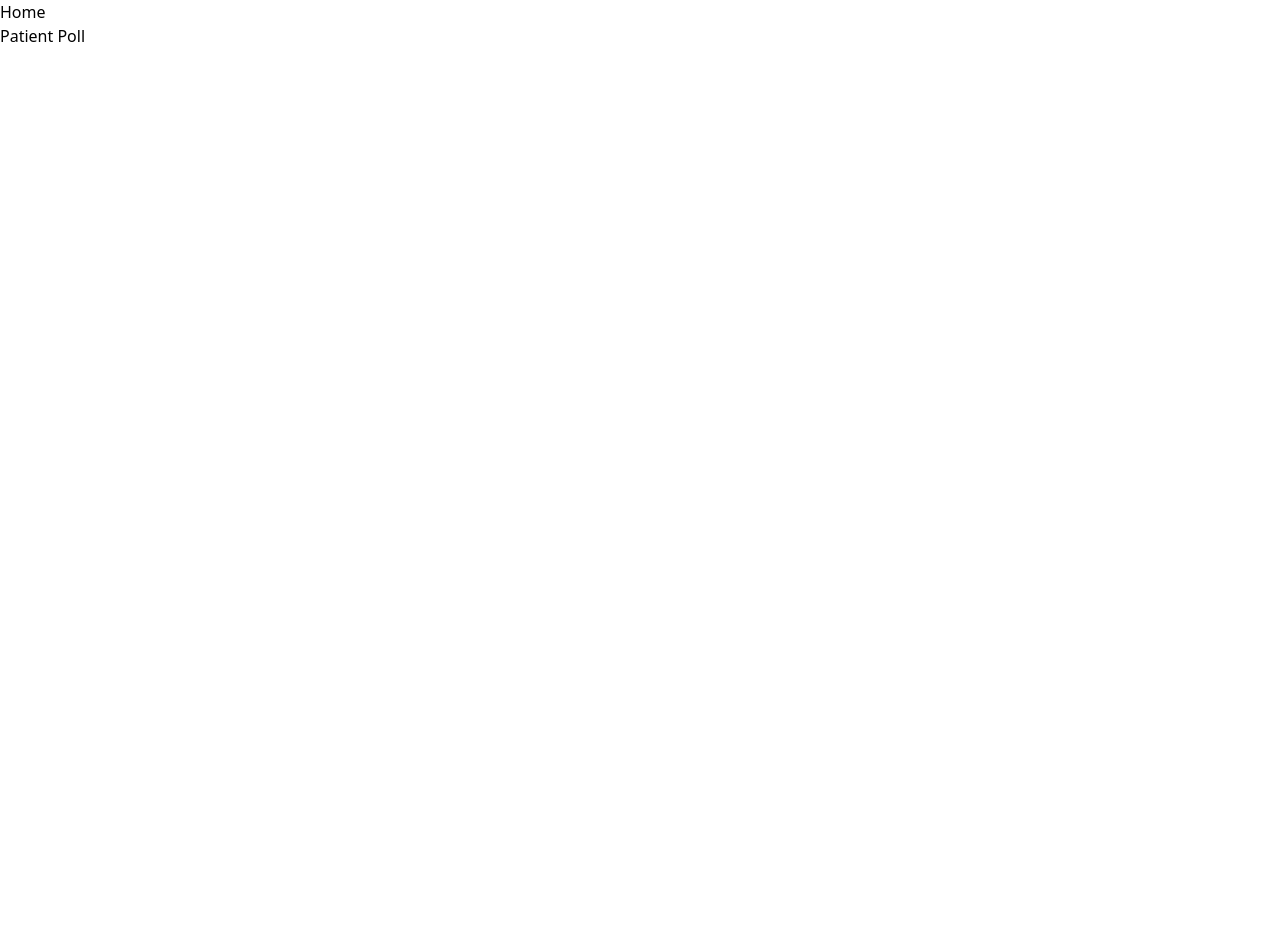
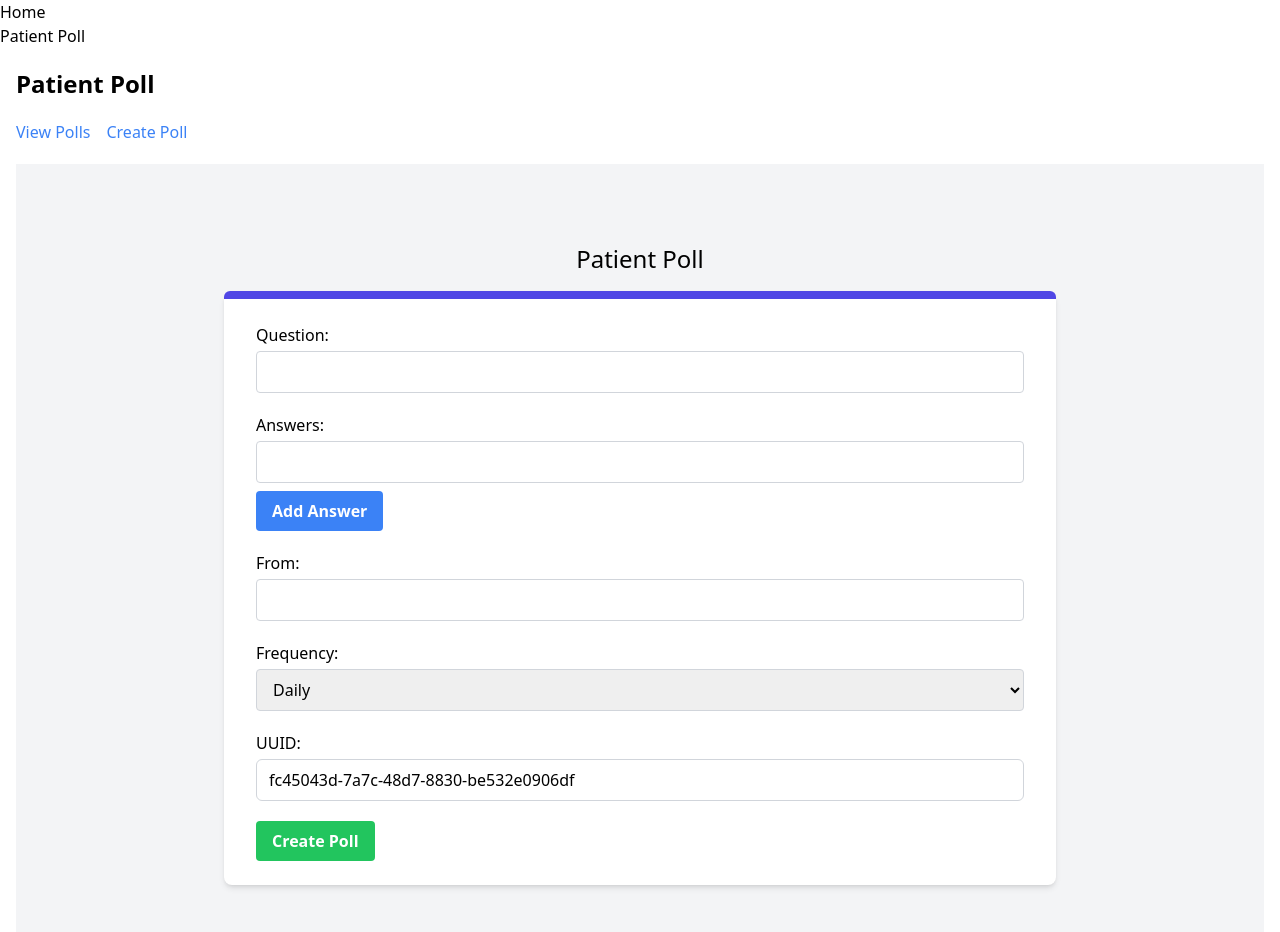
Before and after one commit to alpotapov/hewa_service, a React (Create React App) app in the folder packages/demo-app/: page /patient-poll/create in a window 1280 px wide. Before the commit this address had no page. Shown: the top 932 px of the page. Before the commit the page ends 800 px from the top, so only its background shows below. Built offline with nearby package versions, Linux system fonts and the light colour scheme.

Commit message:
Implement frontend for poll creation

```diff
--- a/packages/demo-app/package.json
+++ b/packages/demo-app/package.json
@@ -14,6 +14,7 @@
     "qrcode.react": "^3.1.0",
     "react": "^18.2.0",
     "react-dom": "^18.2.0",
+    "react-query": "^3.39.3",
     "react-router-dom": "^6.10.0",
     "react-scripts": "5.0.1",
     "tailwindcss": "^3.3.1",
--- a/packages/demo-app/src/App.js
+++ b/packages/demo-app/src/App.js
@@ -1,10 +1,14 @@
 import React from 'react';
 import { BrowserRouter as Router, Route, Link, Routes } from 'react-router-dom';
+import { QueryClient, QueryClientProvider } from 'react-query';
 import DxReaderIntegrationDemo from './pages/DxReaderIntegrationDemo';
 import PatientPollPage from './pages/PatientPollPage/PatientPollPage';
 
+const queryClient = new QueryClient();
+
 function App() {
   return (
+    <QueryClientProvider client={queryClient}>
       <Router>
         <div>
           <nav>
@@ -19,11 +23,12 @@ function App() {
           </nav>
 
           <Routes>
-          <Route path="/patient-poll" element={<PatientPollPage />} />
+            <Route path="/patient-poll/*" element={<PatientPollPage />} />
             <Route path="/" element={<DxReaderIntegrationDemo />} />
           </Routes>
         </div>
       </Router>
+    </QueryClientProvider>
   );
 }
 
--- a/packages/demo-app/src/pages/PatientPollPage/PatientPollPage.jsx
+++ b/packages/demo-app/src/pages/PatientPollPage/PatientPollPage.jsx
@@ -1,18 +1,31 @@
-import React, { useState } from 'react';
+import React from 'react';
+import { Route, Routes, Link } from 'react-router-dom';
 import CreatePoll from './components/CreatePoll';
 import ViewPolls from './components/ViewPolls';
 
 function PatientPollPage() {
-  const [polls, setPolls] = useState([]);
-
-  const handlePollCreated = (poll) => {
-    setPolls([...polls, poll]);
-  };
-
   return (
-    <div className="">
-      <CreatePoll onPollCreated={handlePollCreated} />
-      <ViewPolls polls={polls} />
+    <div className="container mx-auto px-4 mt-5">
+      <h1 className="text-2xl font-bold mb-5">Patient Poll</h1>
+      <nav className="mb-5">
+        <ul className="flex space-x-4">
+          <li>
+            <Link className="text-blue-500" to="view">
+              View Polls
+            </Link>
+          </li>
+          <li>
+            <Link className="text-blue-500" to="create">
+              Create Poll
+            </Link>
+          </li>
+        </ul>
+      </nav>
+      <Routes>
+        <Route path="view" element={<ViewPolls />} />
+        <Route path="create" element={<CreatePoll />} />
+        <Route index element={<ViewPolls />} />
+      </Routes>
     </div>
   );
 }
--- a/packages/demo-app/src/pages/PatientPollPage/components/CreatePoll.jsx
+++ b/packages/demo-app/src/pages/PatientPollPage/components/CreatePoll.jsx
@@ -1,11 +1,24 @@
 import React, { useState } from 'react';
-import PropTypes from 'prop-types';
+import { useMutation } from 'react-query';
+import { v4 as uuidv4 } from 'uuid';
+import pollService from '../../../services/pollService';
 
-function CreatePoll({ onPollCreated }) {
+function CreatePoll() {
   const [question, setQuestion] = useState('');
   const [answers, setAnswers] = useState(['']);
   const [from, setFrom] = useState('');
   const [frequency, setFrequency] = useState('daily');
+  const [uuid, setUuid] = useState(uuidv4());
+
+  const createPollMutation = useMutation(pollService.createPoll, {
+    onSuccess: () => {
+      setQuestion('');
+      setAnswers(['']);
+      setFrom('');
+      setFrequency('daily');
+      setUuid(uuidv4());
+    },
+  });
 
   const handleCreatePoll = () => {
     const poll = {
@@ -14,7 +27,7 @@ function CreatePoll({ onPollCreated }) {
       from,
       frequency,
     };
-    onPollCreated(poll);
+    createPollMutation.mutate(poll);
   };
 
   const handleAnswerChange = (event, index) => {
@@ -85,6 +98,17 @@ function CreatePoll({ onPollCreated }) {
                   <option value="weekly">Weekly</option>
                 </select>
               </div>
+              <div className="mb-5">
+                <div className="block mb-1">UUID:</div>
+                <input
+                  className="w-full px-3 py-2 border border-gray-300 rounded-md"
+                  type="text"
+                  id="uuid"
+                  name="uuid"
+                  value={uuid}
+                  readOnly
+                />
+              </div>
               <button
                 type="button"
                 onClick={handleCreatePoll}
@@ -100,8 +124,4 @@ function CreatePoll({ onPollCreated }) {
   );
 }
 
-CreatePoll.propTypes = {
-  onPollCreated: PropTypes.func.isRequired,
-};
-
 export default CreatePoll;
--- a/packages/demo-app/src/pages/PatientPollPage/components/ViewPolls.jsx
+++ b/packages/demo-app/src/pages/PatientPollPage/components/ViewPolls.jsx
@@ -1,7 +1,10 @@
 import React from 'react';
-import PropTypes from 'prop-types';
+import { useQuery } from 'react-query';
+import pollService from '../../../services/pollService';
 
-function ViewPolls({ polls }) {
+function ViewPolls() {
+  const { data: polls = [] } = useQuery('polls', pollService.getPolls);
+
   return (
     <div className="mt-10">
       <h2 className="text-xl font-bold mb-5">Created Polls</h2>
@@ -19,8 +22,6 @@ function ViewPolls({ polls }) {
   );
 }
 
-ViewPolls.propTypes = {
-  polls: PropTypes.arrayOf(PropTypes.shape()).isRequired,
-};
+ViewPolls.propTypes = {};
 
 export default ViewPolls;
--- /dev/null
+++ b/packages/demo-app/src/services/pollService.js
@@ -0,0 +1,13 @@
+const polls = [];
+
+const createPoll = async (poll) => {
+  polls.push(poll);
+  return poll;
+};
+
+const getPolls = async () => polls;
+
+export default {
+  createPoll,
+  getPolls,
+};
```
Lines whose indentation alone changed are shown as unchanged.
